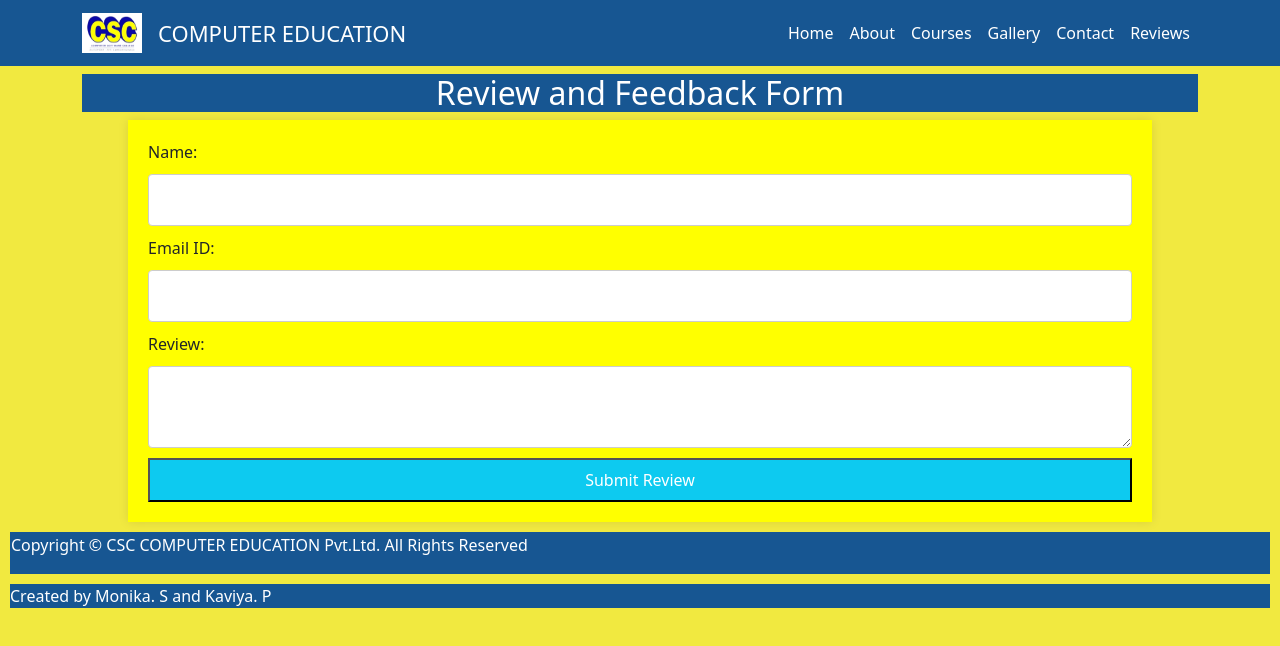
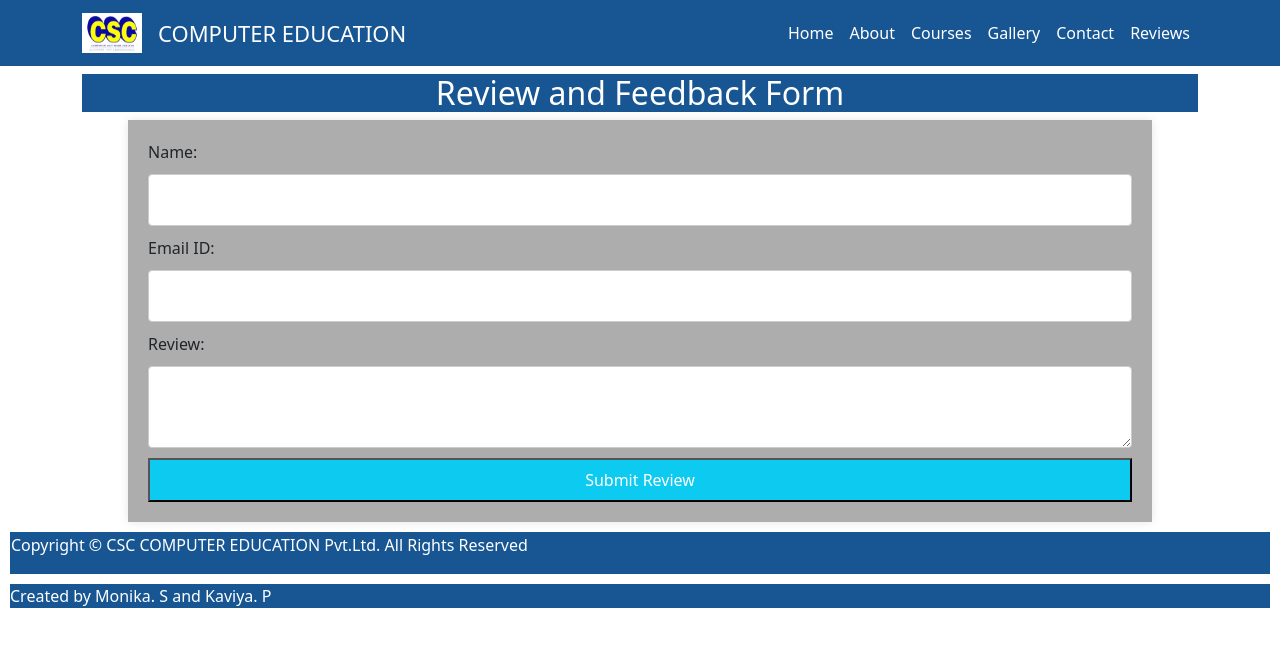
Before and after one commit to Monika752/cscwebsite, a React (Create React App) app: page /review in a window 1280 px wide. Shown: the top 646 px of the page. Built offline with nearby package versions, Linux system fonts and the light colour scheme.

Commit message:
Update App.css

```diff
--- a/src/App.css
+++ b/src/App.css
@@ -1,5 +1,14 @@
-body{
-  background-color: #f1e940;
+.containertrans {
+    background: rgba(255, 255, 255, 0.3);
+    backdrop-filter: blur(8px);
+    border-radius: 10px;
+}
+
+.cardtrans {
+    background: rgba(255, 255, 255, 0.3);
+    backdrop-filter: blur(8px);
+    padding: 15px;
+    border-radius: 10px;
 }
 .navbar-toggler {
   border-color: white;
@@ -72,7 +81,7 @@ body{
   width: 100%;
   height: auto;
   padding: 5px;
-  background-color: yellow;
+  background-color: darkblue;
   transition: transform 0.3s ease;
 }
 .courses_image:hover,
@@ -102,8 +111,6 @@ body{
    grid-template-columns: repeat(4 ,1fr);
    gap: 10px;
    box-sizing: border-box;
-   background-color: yellow;
-
 }
 .modal {
    display: none;
@@ -148,14 +155,14 @@ body{
   max-width: 80%;
   margin-left: 10%;
   padding: 20px;
-  background-color: yellow;
+  background-color: rgb(173, 173, 173);
   box-shadow: 0 0 10px rgba(0, 0, 0, 0.1);
 }
 form {
   display: flex;
   flex-direction: column;
   gap: 10px;
-  background-color: yellow;
+  background-color: rgb(173, 173, 173);
 }
 input, textarea {
   padding: 10px;
```
